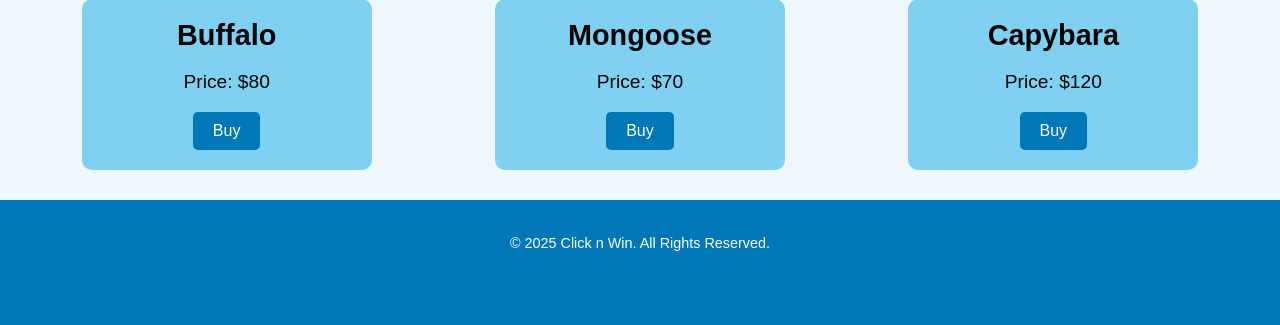
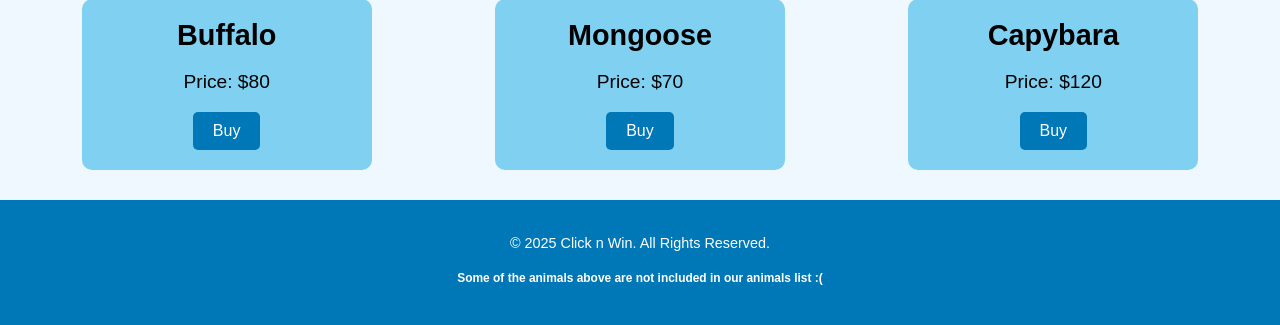
Before and after one commit to noam147/ctfs_challenges, a Flask app: page /prizes_claim in a window 1280 px wide. Shown: the part 680-1005 px from the top of the page. Before the commit the page ends 931 px from the top, so only its background shows below. Run offline with Flask 3, Linux system fonts and the light colour scheme.

Commit message:
add hint at section3

```diff
--- a/my_ctfs/chall8/templates/prizes.html
+++ b/my_ctfs/chall8/templates/prizes.html
@@ -53,6 +53,7 @@
 
     <footer>
         <p>&copy; 2025 Click n Win. All Rights Reserved.</p>
+		<h5>Some of the animals above are not included in our animals list :(</h5>
     </footer>
 
     <script>
```
